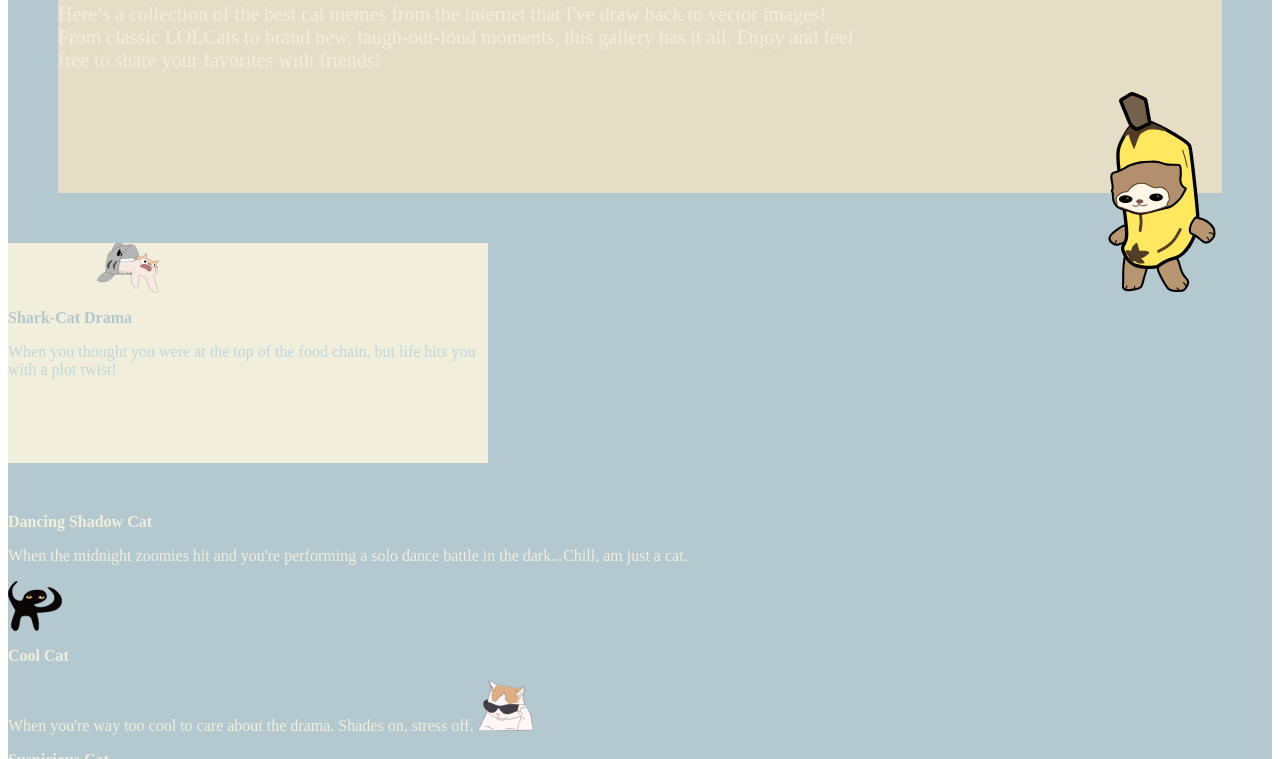
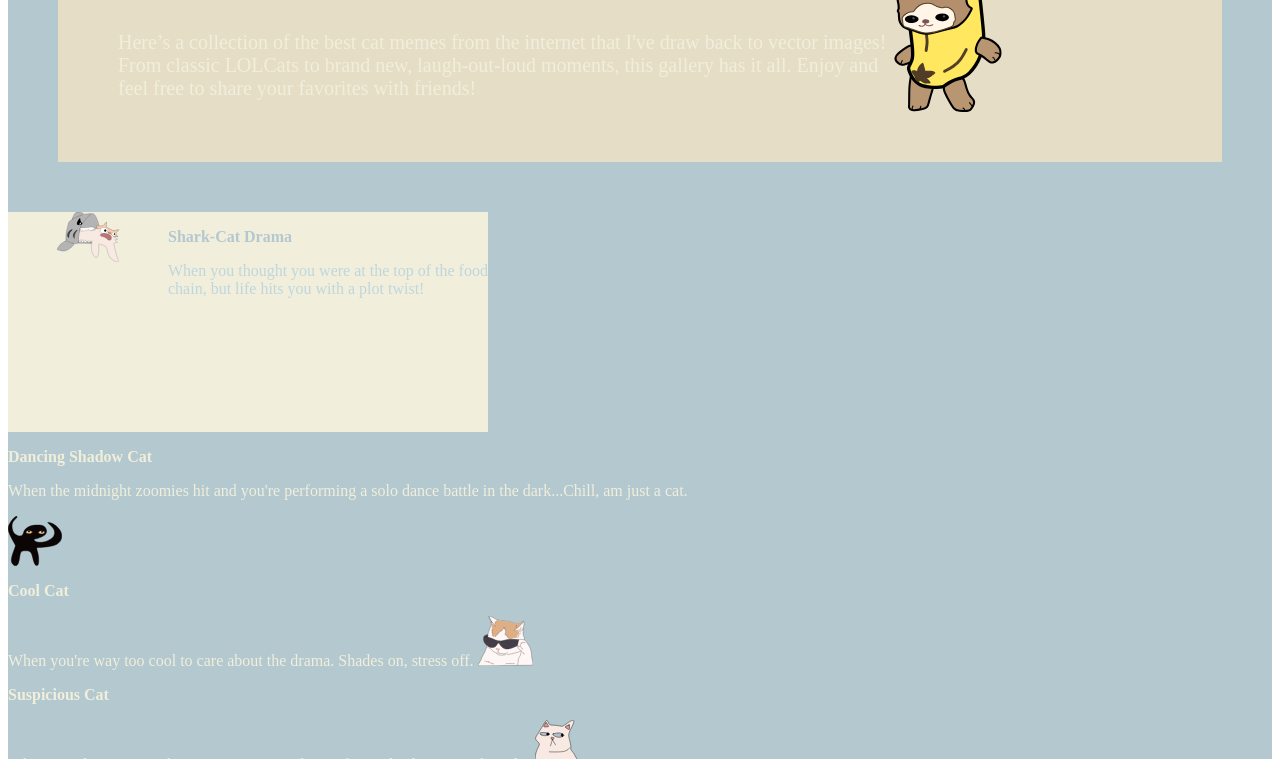
Before and after one commit to pony-dora/Cat-Meme, a plain HTML site: page index.html in a window 1280 px wide. Shown: the part 342-1101 px from the top of the page. Drawn offline with Linux system fonts and the light colour scheme.

Commit message:
work on image gallery container

```diff
--- a/index.html
+++ b/index.html
@@ -16,7 +16,7 @@
              <img src="Pictures for website/g170.svg"/>
         </div>
         <div class="sharktext">
-            <img src="Pictures for website/g21.svg" width="240px" height="196px" style="float: left"/>
+            <img src="Pictures for website/g21.svg" width="240px" height="196px" />
             <div class= "sharkgar" style="width: 480px ; height: 220px">
                 <p style="color: #B3C8CF"> <b>Shark-Cat Drama</b> </p>
                 <p style="color: #BED7DC"> When you thought you were at the top of the food chain, but life hits you with a plot twist! </p>
--- a/style.css
+++ b/style.css
@@ -5,41 +5,44 @@ height: 50px
 }
 
 .gallery{
-
+    width: 800px;
     display: inline;
     margin: 30px 0px 60px 30px;
 }
 
 .gallery h2{
     font-size: 56px;
-    width: 800px
 }
 .gallery p{
     font-size: 20px;
-    width: 800px;
 
 }
 
 .imagegallery img{
     width: 120px;
     height: 200px;
-    float: right;
+
 
 }
 .imagegallery{
+    display: flex;
+    align-items: center;
     height: 300px;
     background-color: #E5DDC5;
     margin: 0px 50px 50px 50px;
 
 }
 
-.sharkgar{
-    float: right
-}
+
 
 .sharktext{
+    display: flex;
     background-color: #F1EEDC;
     width: 480px;
     height: 220px;
 
 }
+
+.gallery h2, .gallery p {
+    margin-left: 30px
+}
```
Lines whose indentation alone changed are shown as unchanged.
